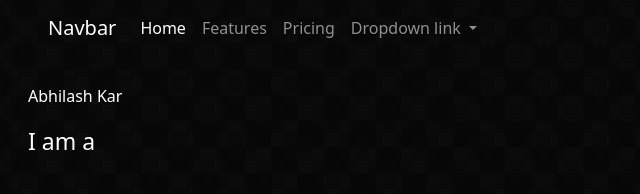
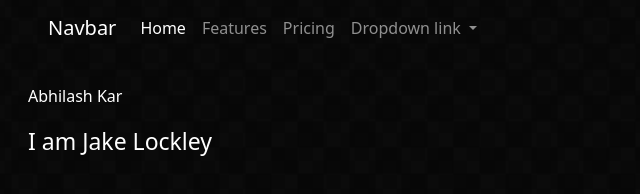
Before and after one commit to abhilxsh07/webPortfolio, a website built with webpack: page index.html in a window 1280 px wide. Shown: the whole page, without its empty margins (0-640 px from the left). Built offline with nearby package versions, Linux system fonts and the light colour scheme.

Commit message:
Testing how this works, pardon my absence of a brain

```diff
--- a/index.html
+++ b/index.html
@@ -48,7 +48,7 @@
 
   <p class="mainLine">Abhilash Kar</p>
   <div>
-    <p class="introLine">I am a</p>
+    <p class="introLine">I am Jake Lockley</p>
   </div>
 
 </main>
```
